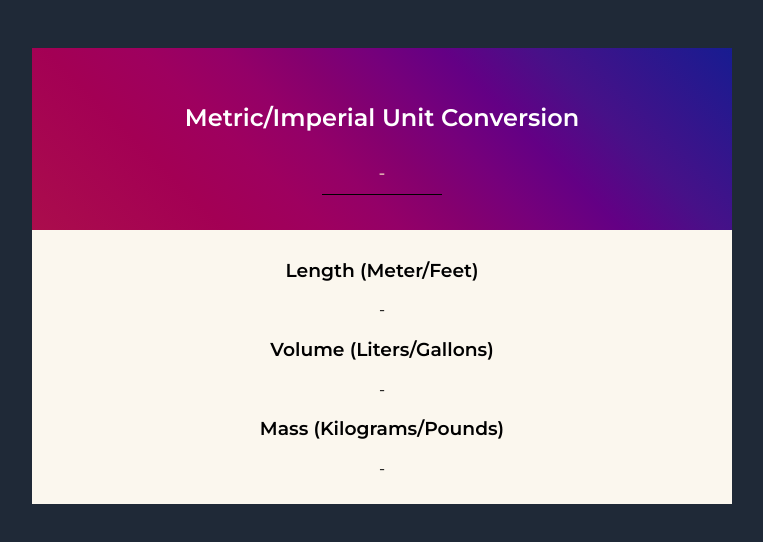
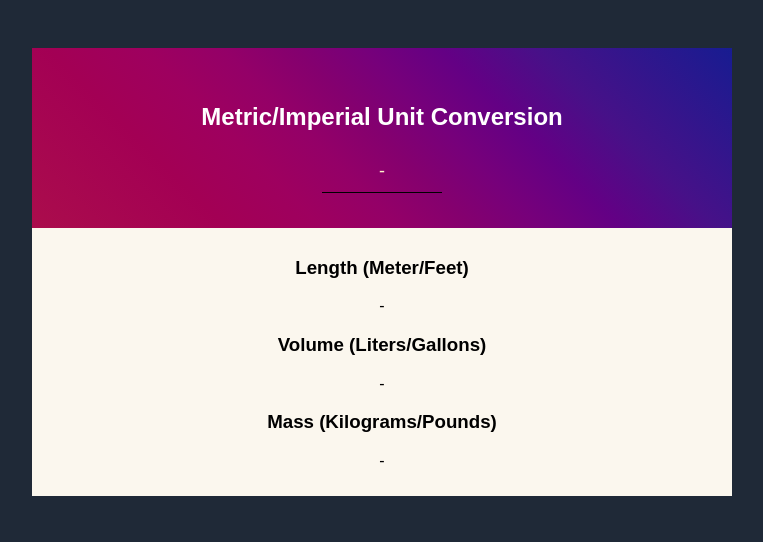
Before and after one commit to gabycode/unit-converter, a plain HTML site: page index.html in a window 1280 px wide. Shown: the whole page, without its empty margins (258-1021 px from the left). Drawn offline with Linux system fonts and the light colour scheme.

Commit message:
Update index.html

```diff
--- a/index.html
+++ b/index.html
@@ -7,7 +7,7 @@
         <title>Unit Converter</title>
         <link rel="stylesheet" href="style.css">
         <link rel="icon" href="./ruler.png">
-        <link href="https://fonts.googleapis.com/css2?family=Montserrat:wght@400;600&display=swap" rel="stylesheet">
+        <link href="https://fonts.googleapis.com/css2?family=Source+Sans+Pro:wght@400;600&display=swap" rel="stylesheet">
     </head>
     <body>
         <div class="container">
```
